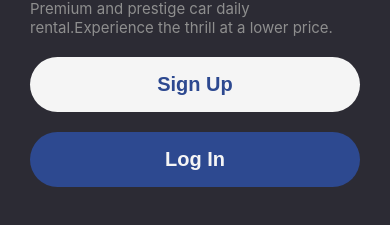
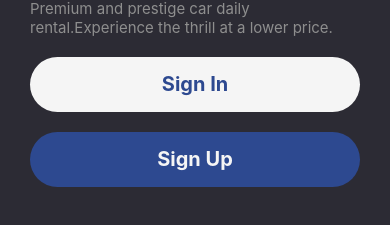
Before and after one commit to Taller2-Fiuumber/Fiuumber.mobile, a React Native app: screen /WelcomeScreen in a window 390 px wide. Shown: the part 585-810 px from the top of the page. Built offline with nearby package versions, Linux system fonts and the light colour scheme; what expo-linking would draw is missing.

Commit message:
[ADD] welcome screen working on android

```diff
--- /dev/null
+++ b/models/user.ts
@@ -0,0 +1,8 @@
+export interface User {
+    id: number;
+    email: string;
+    firstName: string;
+    lastName: string;
+    location:  string;
+    blocked: boolean;
+}
--- a/package.json
+++ b/package.json
@@ -33,7 +33,9 @@
     "react": "18.0.0",
     "react-bootstrap": "^2.5.0",
     "react-dom": "18.0.0",
-    "react-native": "0.69.5",
+    "react-hook-form": "^7.36.1",
+    "react-native": "0.69.6",
+    "react-native-paper": "^5.0.0-rc.6",
     "react-native-safe-area-context": "4.3.1",
     "react-native-screens": "~3.15.0",
     "react-native-web": "~0.18.7",
--- a/screens/SignInScreen.tsx
+++ b/screens/SignInScreen.tsx
@@ -1,6 +1,8 @@
 import React from "react";
 import { StyleSheet } from "react-native";
+import LogInForm from "../components/LogInForm";
 import { Text, View } from "../components/Themed";
+import { User } from "../models/user";
 
 const styles = StyleSheet.create({
     container: {
@@ -8,6 +10,7 @@ const styles = StyleSheet.create({
       alignItems: 'center',
       justifyContent: 'center',
       padding: 20,
+      backgroundColor: 'green'
     },
     title: {
         color: '#000'
@@ -16,6 +19,7 @@ const styles = StyleSheet.create({
 export const SignInScreen = () => {
     return (
       <View style={styles.container}>
+        {/* <LogInForm></LogInForm> */}
         <Text style={styles.title}>Sign In</Text>
       </View>
     );
--- a/screens/SignUpScreen.tsx
+++ b/screens/SignUpScreen.tsx
@@ -8,6 +8,7 @@ const styles = StyleSheet.create({
       alignItems: 'center',
       justifyContent: 'center',
       padding: 20,
+      backgroundColor: 'red'
     },
     title: {
         color: '#000'
--- a/screens/WelcomeScreen.tsx
+++ b/screens/WelcomeScreen.tsx
@@ -1,6 +1,6 @@
 import { createNativeStackNavigator, NativeStackNavigationProp } from "@react-navigation/native-stack";
 import React, { useEffect, useState } from "react";
-import { Image, StyleSheet, Text, View } from "react-native";
+import { Image, Pressable, StyleSheet, Text, View } from "react-native";
 import { NavigationProps } from "../types";
 
 const Stack = createNativeStackNavigator();
@@ -17,8 +17,14 @@ export const WelcomeScreen = ({ navigation }: NavigationProps) => {
         <Text style={styles.title}>Fiuumber</Text>
         <Text style={styles.title}>enjoy the ride</Text>
         <Text style={styles.description}>Premium and prestige car daily rental.Experience the thrill at a lower price.</Text>
-        <button style={{...styles.button, ...styles.colorBtnSignIn, ...{marginBottom: '20px'}}} onClick={() => navigation.navigate('SignUpScreen')}>Sign Up</button>
-        <button style={{...styles.button, ...styles.colorBtnSignUp}} onClick={() => navigation.navigate('SignInScreen')}>Log In</button>
+        <Pressable style={{...styles.button, ...styles.bgSignIn, ...{marginBottom: 20}}} onPress={() => navigation.navigate('SignInScreen')}>
+          <Text style={{...styles.buttonText, ...styles.colorSignIn}}>Sign In</Text>
+        </Pressable>
+        <Pressable style={{...styles.button, ...styles.bgSignUp}} onPress={() => navigation.navigate('SignUpScreen')}>
+          <Text style={{...styles.buttonText, ...styles.colorSignUp}}>Sign Up</Text>
+        </Pressable>
+        {/* <button style={{...styles.button, ...styles.colorBtnSignIn, ...{marginBottom: '20px'}}} onClick={() => navigation.navigate('SignUpScreen')}>Sign Up</button> */}
+        {/* <button style={{...styles.button, ...styles.colorBtnSignUp}} onClick={() => navigation.navigate('SignInScreen')}>Log In</button> */}
       </View>
     </View>
     </>
@@ -39,7 +45,10 @@ export const WelcomeScreen = ({ navigation }: NavigationProps) => {
       left: 0,
       right: 0,
       padding: 30,
-      margin: '0 auto'
+      marginLeft: 'auto',
+      marginRight: 'auto',
+      marginTop: 0,
+      marginBottom: 0,
     },
     title: {
       fontSize: 35,
@@ -57,18 +66,27 @@ export const WelcomeScreen = ({ navigation }: NavigationProps) => {
       borderRadius: 100,
       width: '100%',
       border: 'none',
-      height: '55px',
+      height: 55,
+      justifyContent: 'center',
+    },
+    buttonText: {
+      textAlign: 'center',
       fontSize: 20,
       fontWeight: 'bold',
     },
-    colorBtnSignIn: {
-      backgroundColor: '#F5F5F5',
+    colorSignIn: {
       color: '#2D4990'
     },
-    colorBtnSignUp: {
+    bgSignIn: {
+      backgroundColor: '#F5F5F5',
+    },
+    bgSignUp: {
       backgroundColor: '#2D4990',
+    },
+    colorSignUp: {
       color: '#F5F5F5',
     },
-    image: { height: 330, borderRadius: 20 },
-    imgContainer: {width: '100%', textAlign: 'center', marginBottom: 50}
+    image: { height: 330, borderRadius: 20, maxWidth: 300 },
+    imgContainer: {width: '100%', textAlign: 'center', marginBottom: 50},
+
   });
```
Also changed, not shown: components/LogInForm.tsx (+26 -25 lines), App.tsx (line endings or trailing spaces).
